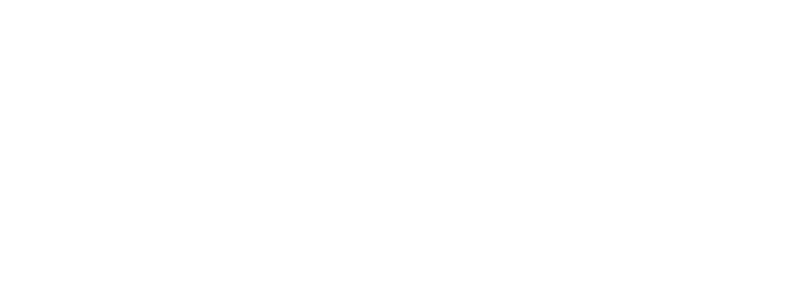
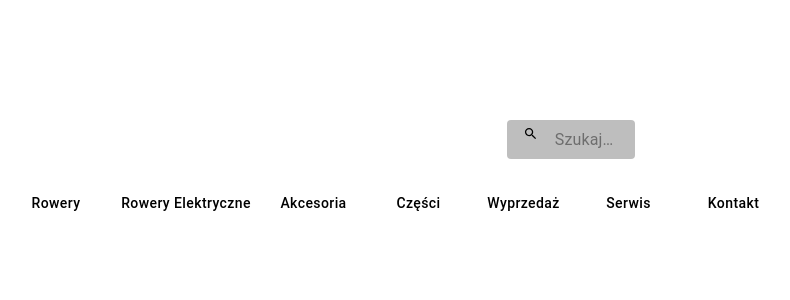
Before and after one commit to Mniszku/BikeSale, a React (Create React App) app: page / in a window 1280 px wide. Shown: the top 300 px of the page, without its empty margins (319-1109 px from the left). Built offline with nearby package versions, Linux system fonts and the light colour scheme.

Commit message:
Create button/ Search input

```diff
--- a/package.json
+++ b/package.json
@@ -3,6 +3,10 @@
   "version": "0.1.0",
   "private": true,
   "dependencies": {
+    "@emotion/react": "^11.10.0",
+    "@emotion/styled": "^11.10.0",
+    "@mui/icons-material": "^5.10.2",
+    "@mui/material": "^5.10.2",
     "@testing-library/jest-dom": "^5.16.5",
     "@testing-library/react": "^13.3.0",
     "@testing-library/user-event": "^13.5.0",
--- a/src/Home/Home.jsx
+++ b/src/Home/Home.jsx
@@ -1,5 +1,79 @@
+import Grid from "@mui/material/Grid";
+import MenuButton from "../MenuButton/MenuButton";
+import Box from "@mui/material/Box";
+import SearchInput from "./SearchInput";
 const Home = () => {
-  return <></>;
+  return (
+    <>
+      <Box sx={{ marginTop: 15, width: "100%" }}>
+        <Grid
+          container
+          alignContent="center"
+          alignItems="center"
+          justifyContent="space-evenly"
+          sx={{ mt: 2 }}
+        >
+          <Grid item xs={1}></Grid>
+          <Grid item xs={1}>
+            <SearchInput />
+          </Grid>
+        </Grid>
+      </Box>
+      <Grid
+        container
+        alignContent="center"
+        alignItems="center"
+        justify="flex-start"
+        sx={{ mt: 2 }}
+      >
+        <Grid item xs={3}></Grid>
+        <Grid item xs={9}>
+          <MenuButton
+            width={110}
+            color={"#000000"}
+            path={"/"}
+            buttonName={"Rowery"}
+          />
+          <MenuButton
+            width={150}
+            color={"#000000"}
+            path={"/"}
+            buttonName={"Rowery Elektryczne"}
+          />
+          <MenuButton
+            width={105}
+            color={"#000000"}
+            path={"/"}
+            buttonName={"Akcesoria"}
+          />
+          <MenuButton
+            width={105}
+            color={"#000000"}
+            path={"/"}
+            buttonName={"Części"}
+          />
+          <MenuButton
+            width={105}
+            color={"#000000"}
+            path={"/"}
+            buttonName={"Wyprzedaż"}
+          />
+          <MenuButton
+            width={105}
+            color={"#000000"}
+            path={"/"}
+            buttonName={"Serwis"}
+          />
+          <MenuButton
+            width={105}
+            color={"#000000"}
+            path={"/"}
+            buttonName={"Kontakt"}
+          />
+        </Grid>
+      </Grid>
+    </>
+  );
 };
 
 export default Home;
--- /dev/null
+++ b/src/Home/SearchInput.jsx
@@ -0,0 +1,67 @@
+import React from "react";
+import SearchIcon from "@mui/icons-material/Search";
+import InputBase from "@mui/material/InputBase";
+import { styled } from "@mui/material/styles";
+
+const Search = styled("div")(({ theme }) => ({
+  position: "relative",
+  borderRadius: theme.shape.borderRadius,
+  backgroundColor: "#BEBEBE",
+  marginLeft: 0,
+  width: "2vw",
+  [theme.breakpoints.up("sm")]: {
+    marginLeft: theme.spacing(1),
+    width: "10vw",
+  },
+}));
+
+const SearchIconWrapper = styled("div")(({ theme }) => ({
+  padding: theme.spacing(0, 2),
+  height: "2vw",
+  position: "absolute",
+  pointerEvents: "none",
+  display: "flex",
+  alignItems: "center",
+  justifyContent: "center",
+}));
+
+const StyledInputBase = styled(InputBase)(({ theme }) => ({
+  color: "inherit",
+  "& .MuiInputBase-input": {
+    padding: theme.spacing(1, 1, 1, 0),
+
+    paddingLeft: `calc(1em + ${theme.spacing(4)})`,
+    transition: theme.transitions.create("width"),
+    width: "2vw",
+    [theme.breakpoints.up("sm")]: {
+      width: "12vw",
+      "&:focus": {
+        width: "20vw",
+      },
+    },
+  },
+}));
+
+const SearchInput = () => {
+  return (
+    <>
+      <Search>
+        <SearchIconWrapper>
+          <SearchIcon
+            style={{
+              width: "1.2vw",
+              height: "1.2vw",
+              marginTop: "0.2vw",
+            }}
+          />
+        </SearchIconWrapper>
+        <StyledInputBase
+          placeholder="Szukaj…"
+          inputProps={{ "aria-label": "search" }}
+        />
+      </Search>
+    </>
+  );
+};
+
+export default SearchInput;
--- a/src/MenuButton/MenuButton.jsx
+++ b/src/MenuButton/MenuButton.jsx
@@ -0,0 +1,42 @@
+import Button from "@mui/material/Button";
+import { Link } from "react-router-dom";
+import Grid from "@mui/material/Grid";
+
+const MenuButton = (props) => {
+  const { buttonName, path, backgroundColor, color, width } = props;
+  return (
+    <>
+      <Button
+        component={Link}
+        to={path}
+        style={{
+          backgroundColor: backgroundColor,
+          textTransform: "none",
+          fontstyle: "normal",
+          fontweight: 400,
+          fontsize: 14,
+          lineheight: 14,
+          width: width ? width : 97,
+          height: 57,
+          color: "black",
+          borderRadius: 10,
+          textAlign: "center",
+          color: color,
+        }}
+      >
+        <Grid
+          container
+          direction="row"
+          justifyContent="center"
+          alignItems="baseline"
+        >
+          <Grid item xs={12}>
+            <span>{buttonName}</span>
+          </Grid>
+        </Grid>
+      </Button>
+    </>
+  );
+};
+
+export default MenuButton;
```
Also changed, not shown: 1 other file (tests, documents, lock files or other folders).
